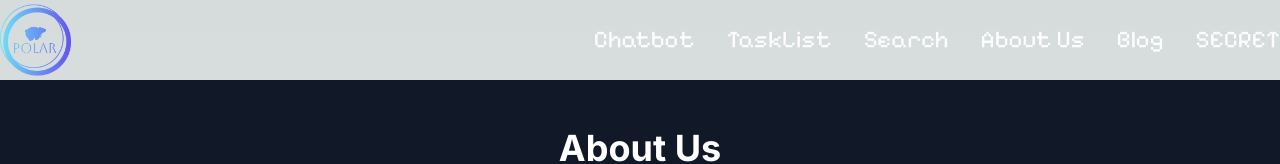
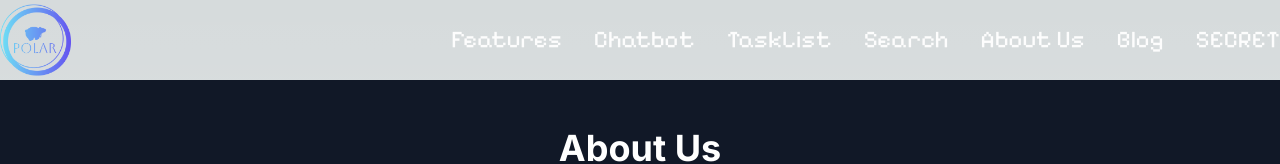
Before and after one commit to SHasan59/Polar, a Next.js app: page /aboutus in a window 1280 px wide. Shown: the top 164 px of the page. Built offline with nearby package versions, Linux system fonts and the light colour scheme.

Commit message:
Added feature page to nav👌

```diff
--- a/src/app/components/Navigation.jsx
+++ b/src/app/components/Navigation.jsx
@@ -6,6 +6,10 @@ import { Bars3Icon, XMarkIcon } from '@heroicons/react/24/solid';
 import MenuOverlay from './MenuOverlay';
 
 const navLinks = [
+  {
+    title: 'Features',
+    path: '/feature',
+  },
   {
     title: 'Chatbot',
     path: '/chatbot',
```
